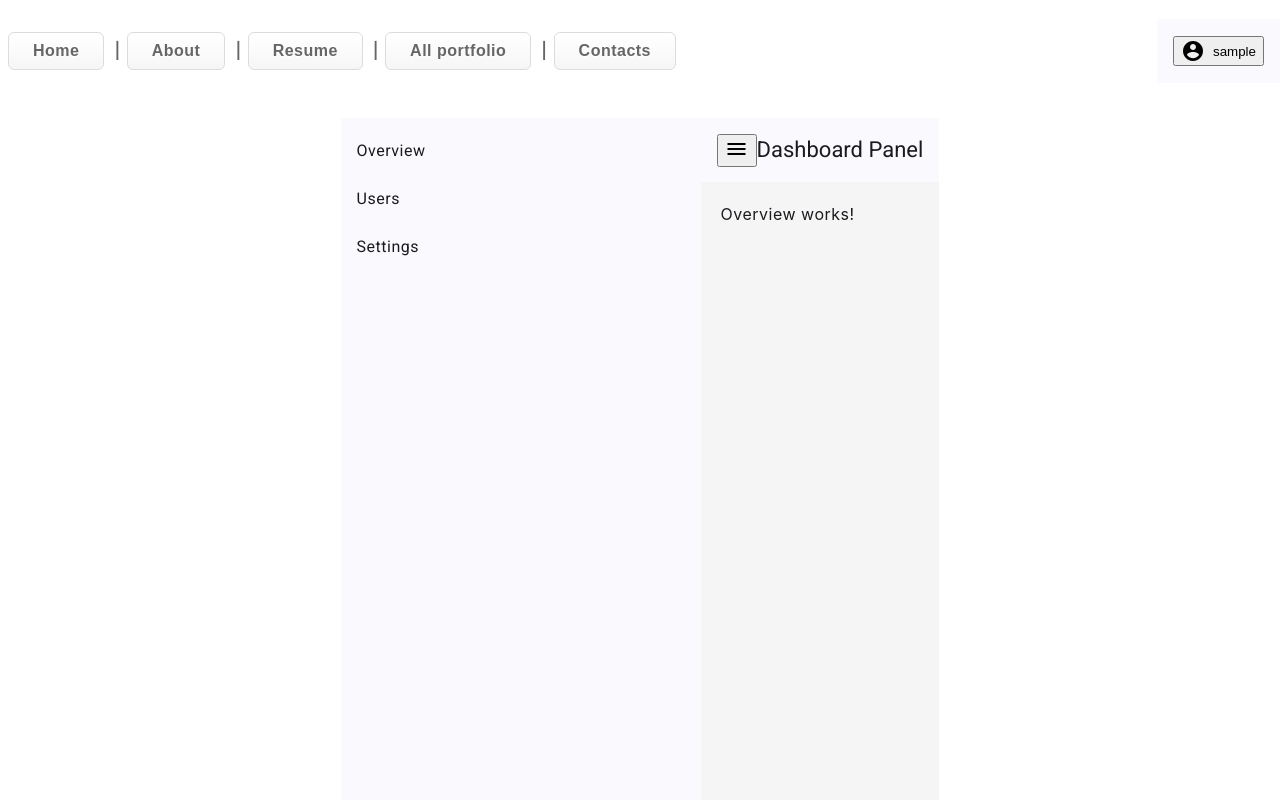
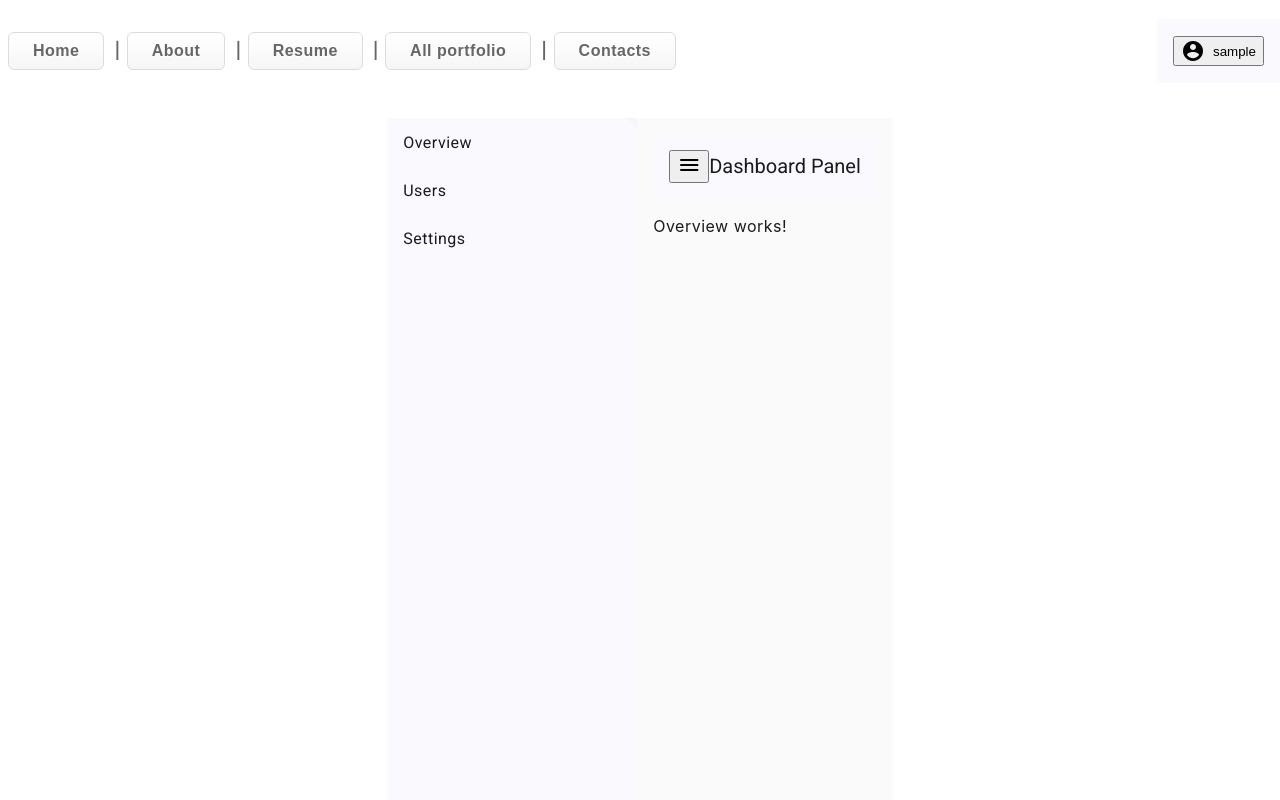
Before and after one commit to AlexandrSherbina/my-portfolio, an Angular app: page /admin/app-overview in a window 1280 px wide. Shown: the top 800 px of the page. Built offline with nearby package versions, Linux system fonts and the light colour scheme; sample sign-in values are in the browser's storage.

Commit message:
start added styeles

```diff
--- a/src/app/admin-dashboard/admin-dashboard.component.html
+++ b/src/app/admin-dashboard/admin-dashboard.component.html
@@ -1,20 +1,20 @@
-<mat-sidenav-container class="admin-dashboard">
-    <mat-sidenav #sidenav mode="side" opened>
-        <mat-nav-list>
-            <a mat-list-item routerLink="app-overview">Overview</a>
-            <a mat-list-item routerLink="app-users">Users</a>
-            <a mat-list-item routerLink="app-settings">Settings</a>
+<mat-sidenav-container class="admin-dashboard custom-dashboard">
+    <mat-sidenav #sidenav mode="side" opened class="custom-sidenav">
+        <mat-nav-list class="custom-nav-list">
+            <a mat-list-item routerLink="app-overview" class="custom-nav-item">Overview</a>
+            <a mat-list-item routerLink="app-users" class="custom-nav-item">Users</a>
+            <a mat-list-item routerLink="app-settings" class="custom-nav-item">Settings</a>
         </mat-nav-list>
     </mat-sidenav>
 
-    <mat-sidenav-content>
-        <mat-toolbar color="primary">
-            <button mat-icon-button (click)="sidenav.toggle()">
+    <mat-sidenav-content class="custom-sidenav-content">
+        <mat-toolbar color="primary" class="custom-toolbar">
+            <button mat-icon-button (click)="sidenav.toggle()" class="custom-menu-button">
                 <mat-icon>menu</mat-icon>
             </button>
-            {{ title }}
+            <span class="custom-title">{{ title }}</span>
         </mat-toolbar>
-        <div class="content">
+        <div class="content custom-content">
             <router-outlet></router-outlet>
         </div>
     </mat-sidenav-content>
--- a/src/app/admin-dashboard/admin-dashboard.component.scss
+++ b/src/app/admin-dashboard/admin-dashboard.component.scss
@@ -1,19 +1,40 @@
-.admin-dashboard {
-    height: 100vh;
 
-    .content {
-      padding: 20px;
-      background-color: #f5f5f5;
-      min-height: calc(100vh - 64px); // Учитываем высоту toolbar
 
-      @media (max-width: 600px) {
-        padding: 10px;
+.custom-dashboard {
+  height: 100vh;
+  background-color: #f5f5f5; /* Пример цвета фона */
+  .custom-sidenav {
+    width: 250px;
+    // background-color: #333; /* Темный цвет для бокового меню */
+    .custom-nav-list {
+      padding: 0;
+    }
+
+    .custom-nav-item {
+      color: #fff;
+      &:hover {
+        // background-color: #444; /* Цвет при наведении */
+      }
+    }
+  }
+
+
+  .custom-sidenav-content {
+    padding: 16px;
+    background-color: #fafafa;
+    .custom-toolbar {
+      // background-color: #3f51b5; /* Синий цвет для toolbar */
+      .custom-menu-button {
+        // color: #fff;
+      }
+      .custom-title {
+        font-size: 20px;
+        // color: #fff;
       }
     }
 
-    mat-toolbar {
-      position: sticky;
-      top: 0;
-      z-index: 2;
+    .custom-content {
+      margin-top: 16px;
     }
   }
+}
--- a/src/styles.scss
+++ b/src/styles.scss
@@ -3,5 +3,6 @@
 @import '_colors.scss';
 @import '_variables.scss';
 
+
 html, body { height: 100%; }
 body { margin: 0; font-family: Roboto, "Helvetica Neue", sans-serif; }
```
